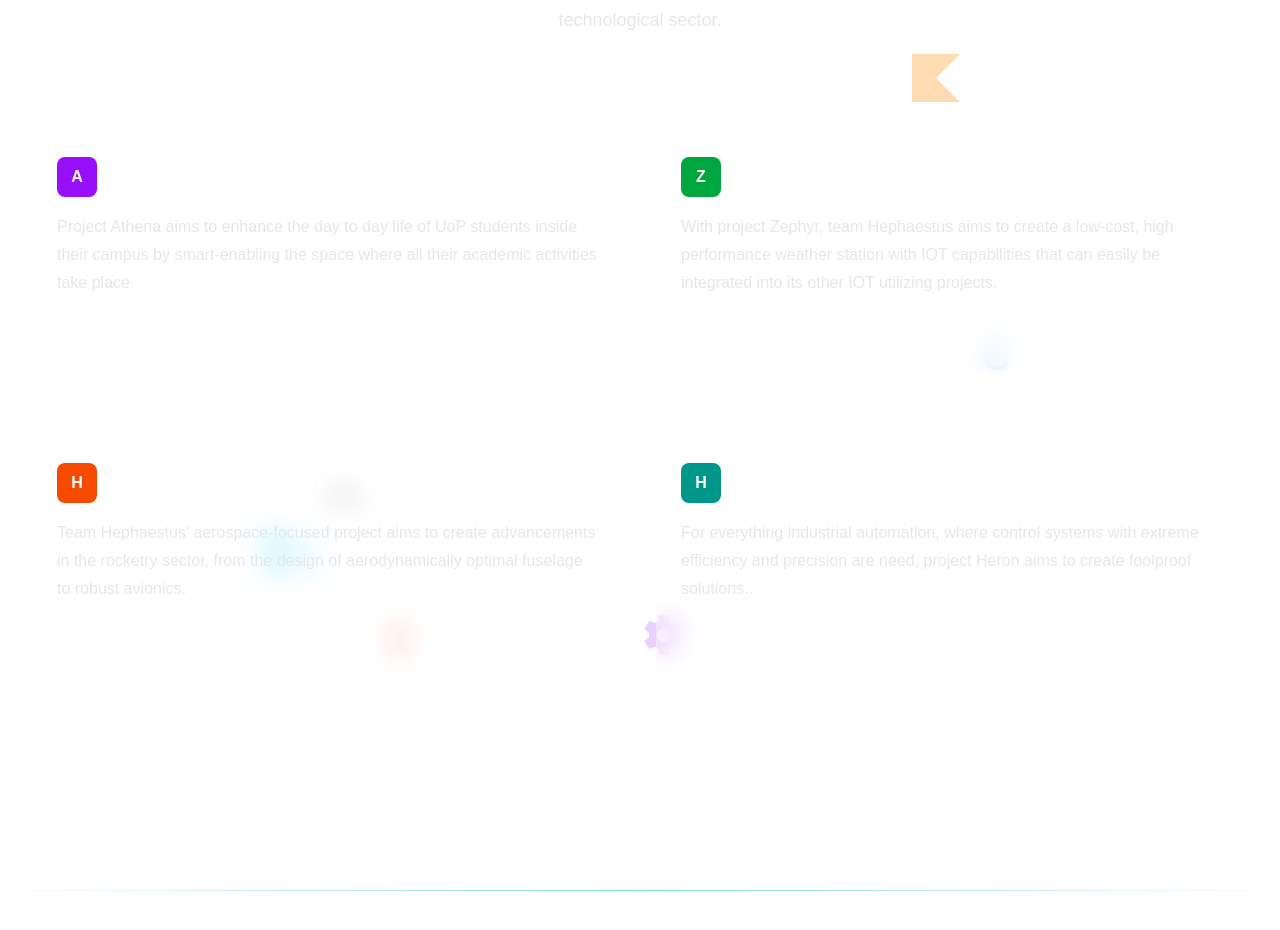
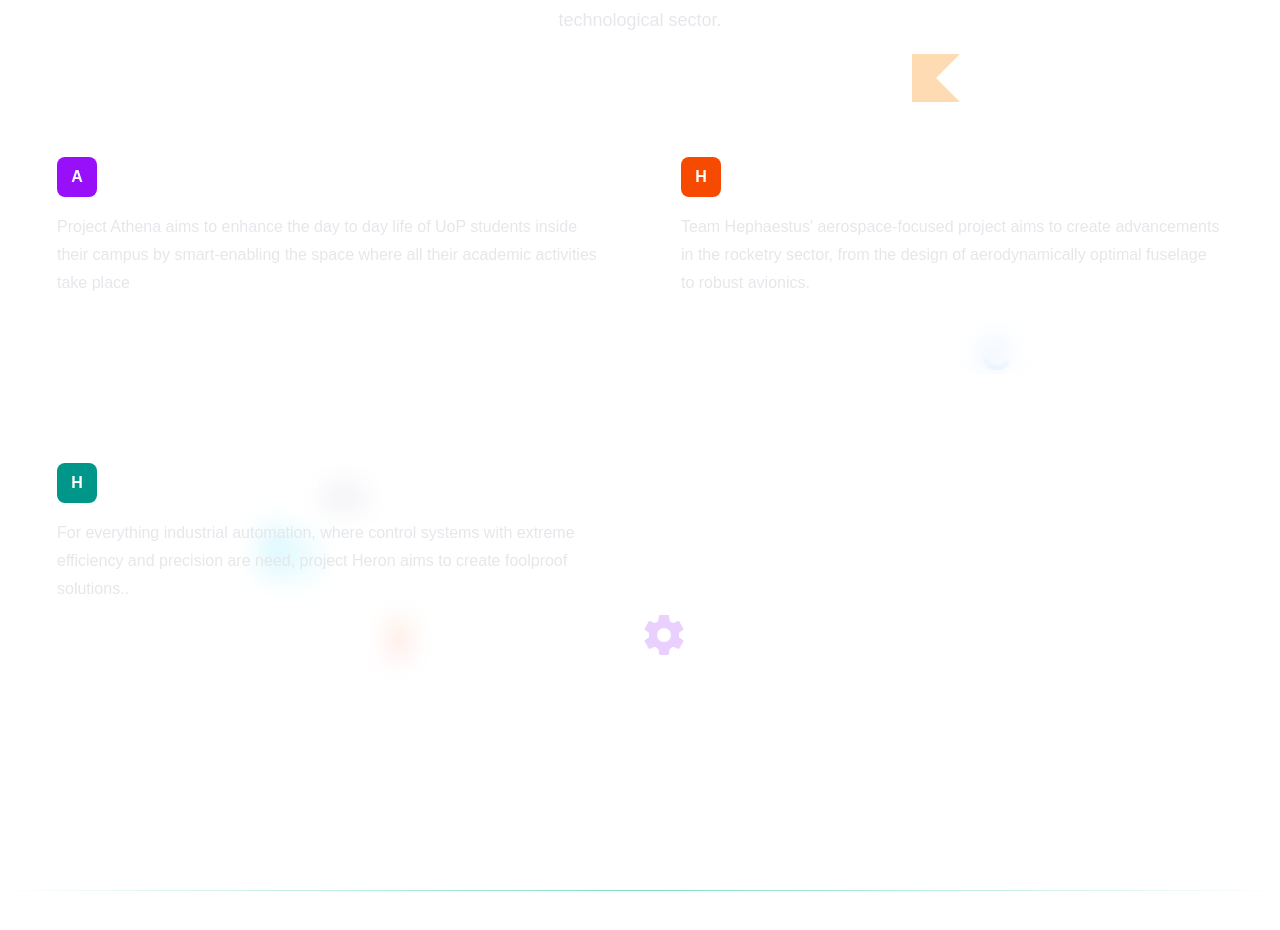
Before and after one commit to lamproskrchs/hephaestus_gr, a Next.js app: page / in a window 1280 px wide. Shown: the part 3320-4250 px from the top of the page. Built offline with nearby package versions, Linux system fonts and the light colour scheme.

Commit message:
Name changes in projects in home page

```diff
--- a/app/page.tsx
+++ b/app/page.tsx
@@ -553,7 +553,7 @@ export default function Home() {
                   <div className="h-10 w-10 flex items-center justify-center rounded-lg bg-purple-600 hover:rotate-12 hover:scale-110 transition-all duration-300">
                     <span className="text-white font-bold">A</span>
                   </div>
-                  Athena - Smart Campus
+                  Smart Campus
                 </dt>
                 <dd className="mt-4 flex flex-auto flex-col text-base leading-7">
                   <p className="flex-auto text-gray-200">
@@ -568,32 +568,13 @@ export default function Home() {
                 </dd>
               </div>
 
-              <div className="flex flex-col bg-white/10 backdrop-blur-md border border-white/20 rounded-lg p-6 hover:bg-green-500/20 hover:scale-105 hover:shadow-lg hover:shadow-green-500/25 transition-all duration-300">
-                <dt className="flex items-center gap-x-3 text-base font-semibold leading-7 text-white">
-                  <div className="h-10 w-10 flex items-center justify-center rounded-lg bg-green-600 hover:rotate-12 hover:scale-110 transition-all duration-300">
-                    <span className="text-white font-bold">Z</span>
-                  </div>
-                  Zephir - Weather Systems
-                </dt>
-                <dd className="mt-4 flex flex-auto flex-col text-base leading-7">
-                  <p className="flex-auto text-gray-200">
-                    With project Zephyr, team Hephaestus aims to create a low-cost, high performance weather station with IOT capabilities that can easily be integrated into its other IOT utilizing projects.
-                  </p>
-                  <p className="mt-6">
-                    <span className="inline-flex items-center rounded-md bg-white/20 px-2 py-1 text-xs font-medium text-white ring-1 ring-inset ring-white/20 mr-2">Sensors</span>
-                    <span className="inline-flex items-center rounded-md bg-white/20 px-2 py-1 text-xs font-medium text-white ring-1 ring-inset ring-white/20 mr-2">Electronics</span>
-                    <span className="inline-flex items-center rounded-md bg-white/20 px-2 py-1 text-xs font-medium text-white ring-1 ring-inset ring-white/20">IoT</span>
-                    <span className="inline-flex items-center rounded-md bg-white/20 px-2 py-1 text-xs font-medium text-white ring-1 ring-inset ring-white/20">Data collection</span>
-                  </p>
-                </dd>
-              </div>
 
               <div className="flex flex-col bg-white/10 backdrop-blur-md border border-white/20 rounded-lg p-6 hover:bg-orange-500/20 hover:scale-105 hover:shadow-lg hover:shadow-orange-500/25 transition-all duration-300">
                 <dt className="flex items-center gap-x-3 text-base font-semibold leading-7 text-white">
                   <div className="h-10 w-10 flex items-center justify-center rounded-lg bg-orange-600 hover:rotate-12 hover:scale-110 transition-all duration-300">
                     <span className="text-white font-bold">H</span>
                   </div>
-                  Hermes - Advanced rocketry
+                  Advanced rocketry
                 </dt>
                 <dd className="mt-4 flex flex-auto flex-col text-base leading-7">
                   <p className="flex-auto text-gray-200">
@@ -612,7 +593,7 @@ export default function Home() {
                   <div className="h-10 w-10 flex items-center justify-center rounded-lg bg-teal-600 hover:rotate-12 hover:scale-110 transition-all duration-300">
                     <span className="text-white font-bold">H</span>
                   </div>
-                  Heron - Indurstial automation
+                  PLC - Indurstial automation
                 </dt>
                 <dd className="mt-4 flex flex-auto flex-col text-base leading-7">
                   <p className="flex-auto text-gray-200">
@@ -740,7 +721,7 @@ export default function Home() {
 
           <div className="mx-auto mt-16 max-w-2xl sm:mt-20 lg:mt-24 lg:max-w-none">
             <div className="grid max-w-xl grid-cols-1 gap-x-8 gap-y-16 lg:max-w-none lg:grid-cols-4">
-              <a href="https://github.com/hephaestus-team" className="group flex flex-col items-center text-center bg-white/10 backdrop-blur-md border border-white/20 rounded-lg p-6 hover:bg-white/20 hover:scale-110 hover:shadow-lg hover:shadow-gray-500/25 transition-all duration-300">
+              <a href="https://github.com/hyphestusrobotics" className="group flex flex-col items-center text-center bg-white/10 backdrop-blur-md border border-white/20 rounded-lg p-6 hover:bg-white/20 hover:scale-110 hover:shadow-lg hover:shadow-gray-500/25 transition-all duration-300">
                 <div className="h-12 w-12 flex items-center justify-center rounded-lg bg-gray-800 group-hover:bg-gray-700 group-hover:rotate-12 group-hover:scale-110 transition-all duration-300">
                   <svg className="h-6 w-6 text-white group-hover:animate-pulse" fill="currentColor" viewBox="0 0 24 24">
                     <path d="M12 0c-6.626 0-12 5.373-12 12 0 5.302 3.438 9.8 8.207 11.387.599.111.793-.261.793-.577v-2.234c-3.338.726-4.033-1.416-4.033-1.416-.546-1.387-1.333-1.756-1.333-1.756-1.089-.745.083-.729.083-.729 1.205.084 1.839 1.237 1.839 1.237 1.07 1.834 2.807 1.304 3.492.997.107-.775.418-1.305.762-1.604-2.665-.305-5.467-1.334-5.467-5.931 0-1.311.469-2.381 1.236-3.221-.124-.303-.535-1.524.117-3.176 0 0 1.008-.322 3.301 1.23.957-.266 1.983-.399 3.003-.404 1.02.005 2.047.138 3.006.404 2.291-1.552 3.297-1.23 3.297-1.23.653 1.653.242 2.874.118 3.176.77.84 1.235 1.911 1.235 3.221 0 4.609-2.807 5.624-5.479 5.921.43.372.823 1.102.823 2.222v3.293c0 .319.192.694.801.576 4.765-1.589 8.199-6.086 8.199-11.386 0-6.627-5.373-12-12-12z"/>
@@ -749,7 +730,7 @@ export default function Home() {
                 <span className="mt-4 text-sm font-medium text-white group-hover:text-purple-300 transition-colors duration-300">GitHub</span>
               </a>
 
-              <a href="https://linkedin.com/company/hephaestus-team" className="group flex flex-col items-center text-center bg-white/10 backdrop-blur-md border border-white/20 rounded-lg p-6 hover:bg-white/20 hover:scale-110 hover:shadow-lg hover:shadow-blue-500/25 transition-all duration-300">
+              <a href="https://www.linkedin.com/company/hephaestusteam" className="group flex flex-col items-center text-center bg-white/10 backdrop-blur-md border border-white/20 rounded-lg p-6 hover:bg-white/20 hover:scale-110 hover:shadow-lg hover:shadow-blue-500/25 transition-all duration-300">
                 <div className="h-12 w-12 flex items-center justify-center rounded-lg bg-blue-600 group-hover:bg-blue-500 group-hover:-rotate-12 group-hover:scale-110 transition-all duration-300">
                   <svg className="h-6 w-6 text-white group-hover:animate-pulse" fill="currentColor" viewBox="0 0 24 24">
                     <path d="M20.447 20.452h-3.554v-5.569c0-1.328-.027-3.037-1.852-3.037-1.853 0-2.136 1.445-2.136 2.939v5.667H9.351V9h3.414v1.561h.046c.477-.9 1.637-1.85 3.37-1.85 3.601 0 4.267 2.37 4.267 5.455v6.286zM5.337 7.433c-1.144 0-2.063-.926-2.063-2.065 0-1.138.92-2.063 2.063-2.063 1.14 0 2.064.925 2.064 2.063 0 1.139-.925 2.065-2.064 2.065zm1.782 13.019H3.555V9h3.564v11.452zM22.225 0H1.771C.792 0 0 .774 0 1.729v20.542C0 23.227.792 24 1.771 24h20.451C23.2 24 24 23.227 24 22.271V1.729C24 .774 23.2 0 22.222 0h.003z"/>
@@ -758,7 +739,7 @@ export default function Home() {
                 <span className="mt-4 text-sm font-medium text-white group-hover:text-purple-300 transition-colors duration-300">LinkedIn</span>
               </a>
 
-              <a href="https://instagram.com/hephaestus.team" className="group flex flex-col items-center text-center bg-white/10 backdrop-blur-md border border-white/20 rounded-lg p-6 hover:bg-white/20 hover:scale-110 hover:shadow-lg hover:shadow-pink-500/25 transition-all duration-300">
+              <a href="https://www.instagram.com/hephaestus_uop/" className="group flex flex-col items-center text-center bg-white/10 backdrop-blur-md border border-white/20 rounded-lg p-6 hover:bg-white/20 hover:scale-110 hover:shadow-lg hover:shadow-pink-500/25 transition-all duration-300">
                 <div className="h-12 w-12 flex items-center justify-center rounded-lg bg-pink-600 group-hover:bg-pink-500 group-hover:rotate-12 group-hover:scale-110 transition-all duration-300">
                   <svg className="h-6 w-6 text-white group-hover:animate-pulse" fill="currentColor" viewBox="0 0 24 24">
                     <path d="M12 2.163c3.204 0 3.584.012 4.85.07 3.252.148 4.771 1.691 4.919 4.919.058 1.265.069 1.645.069 4.849 0 3.205-.012 3.584-.069 4.849-.149 3.225-1.664 4.771-4.919 4.919-1.266.058-1.644.07-4.85.07-3.204 0-3.584-.012-4.849-.07-3.26-.149-4.771-1.699-4.919-4.92-.058-1.265-.07-1.644-.07-4.849 0-3.204.013-3.583.07-4.849.149-3.227 1.664-4.771 4.919-4.919 1.266-.057 1.645-.069 4.849-.069zm0-2.163c-3.259 0-3.667.014-4.947.072-4.358.2-6.78 2.618-6.98 6.98-.059 1.281-.073 1.689-.073 4.948 0 3.259.014 3.668.072 4.948.2 4.358 2.618 6.78 6.98 6.98 1.281.058 1.689.072 4.948.072 3.259 0 3.668-.014 4.948-.072 4.354-.2 6.782-2.618 6.979-6.98.059-1.28.073-1.689.073-4.948 0-3.259-.014-3.667-.072-4.947-.196-4.354-2.617-6.80-6.979-6.98-1.281-.059-1.69-.073-4.949-.073zm0 5.838c-3.403 0-6.162 2.759-6.162 6.162s2.759 6.163 6.162 6.163 6.162-2.759 6.162-6.163c0-3.403-2.759-6.162-6.162-6.162zm0 10.162c-2.209 0-4-1.79-4-4 0-2.209 1.791-4 4-4s4 1.791 4 4c0 2.21-1.791 4-4 4zm6.406-11.845c-.796 0-1.441.645-1.441 1.44s.645 1.44 1.441 1.44c.795 0 1.439-.645 1.439-1.44s-.644-1.44-1.439-1.44z"/>
@@ -767,7 +748,7 @@ export default function Home() {
                 <span className="mt-4 text-sm font-medium text-white group-hover:text-purple-300 transition-colors duration-300">Instagram</span>
               </a>
 
-              <a href="mailto:contact@hephaestus.gr" className="group flex flex-col items-center text-center bg-white/10 backdrop-blur-md border border-white/20 rounded-lg p-6 hover:bg-white/20 hover:scale-110 hover:shadow-lg hover:shadow-purple-500/25 transition-all duration-300">
+              <a href="mailto:hephaestus@go.uop.gr" className="group flex flex-col items-center text-center bg-white/10 backdrop-blur-md border border-white/20 rounded-lg p-6 hover:bg-white/20 hover:scale-110 hover:shadow-lg hover:shadow-purple-500/25 transition-all duration-300">
                 <div className="h-12 w-12 flex items-center justify-center rounded-lg bg-purple-600 group-hover:bg-purple-500 group-hover:-rotate-12 group-hover:scale-110 transition-all duration-300">
                   <svg className="h-6 w-6 text-white group-hover:animate-pulse" fill="none" viewBox="0 0 24 24" strokeWidth={1.5} stroke="currentColor">
                     <path strokeLinecap="round" strokeLinejoin="round" d="M21.75 6.75v10.5a2.25 2.25 0 01-2.25 2.25h-15a2.25 2.25 0 01-2.25-2.25V6.75m19.5 0A2.25 2.25 0 0019.5 4.5h-15a2.25 2.25 0 00-2.25 2.25m19.5 0v.243a2.25 2.25 0 01-1.07 1.916l-7.5 4.615a2.25 2.25 0 01-2.36 0L3.32 8.91a2.25 2.25 0 01-1.07-1.916V6.75" />
```
